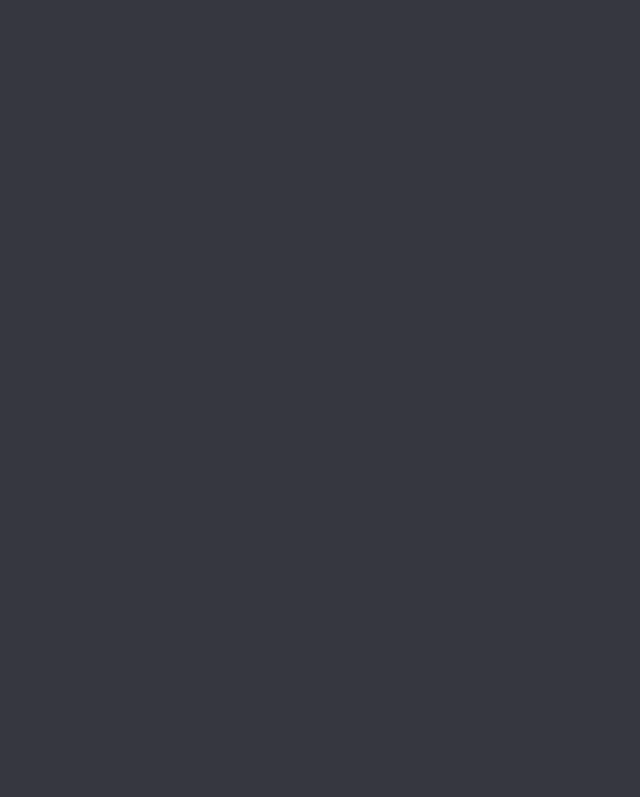
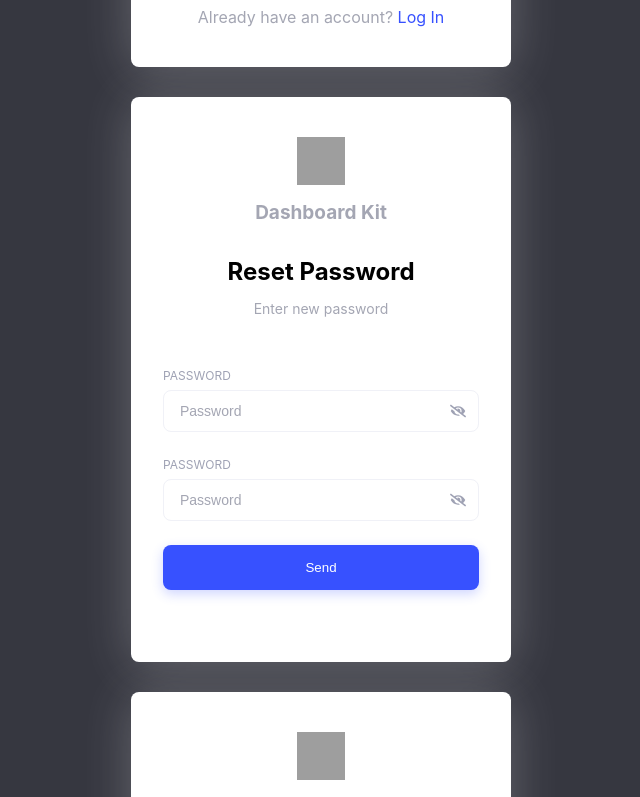
Before and after one commit to nikitashevchenkodp/dashboard-chi, a React (Create React App) app: page / in a window 1280 px wide. Shown: the part 1400-2197 px from the top of the page, without its empty margins (319-959 px from the left). Built offline with nearby package versions, Linux system fonts and the light colour scheme; grey boxes are pictures that could not be loaded.

Commit message:
denied state switching in LoginPage

```diff
--- a/src/components/forgot-password/forgot-password.tsx
+++ b/src/components/forgot-password/forgot-password.tsx
@@ -3,19 +3,13 @@ import Button from '../button';
 import Form from '../form';
 import Input from '../input';
 
-const ForgotPassword = ({ changeForm }: { changeForm: () => void }) => {
+const ForgotPassword = () => {
   return (
-    <Form
-      title={'Forgot password?'}
-      subtitle={'Enter your email from registered account'}
-      question={'Don’t have an account?'}
-      change={'Sign Up'}
-      onSubmit={() => {}}
-    >
+    <Form title={'Forgot password?'} subtitle={'Enter your email from registered account'} onSubmit={() => {}}>
       <Input type="text" label={'email'} placeholder={'Email adress'} />
       <Button>Send</Button>
       <span className="form__question">Don't have an account? </span>
-      <span className="form__change" onClick={changeForm}>
+      <span className="form__change" onClick={() => {}}>
         Sign Up
       </span>
     </Form>
--- a/src/components/form/form.tsx
+++ b/src/components/form/form.tsx
@@ -6,8 +6,6 @@ type FormProps = {
   children: React.ReactNode;
   title: string;
   subtitle: string;
-  question?: string;
-  change?: string;
   onSubmit?: () => void;
 };
 
--- a/src/components/login/login.tsx
+++ b/src/components/login/login.tsx
@@ -4,14 +4,14 @@ import Input from '../input';
 import Button from '../button';
 import './login.scss';
 
-const LogIn = ({ changeForm }: { changeForm: () => void }) => {
+const LogIn = () => {
   return (
     <Form title={'Log In to Dashboard Kit'} subtitle={'Enter your email and password'} onSubmit={() => {}}>
       <Input type="text" label={'email'} placeholder={'Email adress'} name="email" />
       <Input type="password" name="password" />
       <Button>Log In</Button>
       <span className="form__question">Don't have an account? </span>
-      <span className="form__change" onClick={changeForm}>
+      <span className="form__change" onClick={() => {}}>
         Sign Up
       </span>
     </Form>
--- a/src/components/reset-password/reset-password.tsx
+++ b/src/components/reset-password/reset-password.tsx
@@ -3,14 +3,9 @@ import Button from '../button';
 import Form from '../form';
 import Input from '../input';
 
-const ResetPassword = ({ changeForm }: { changeForm: () => void }) => {
+const ResetPassword = () => {
   return (
-    <Form
-      title={'Reset Password'}
-      subtitle={'Enter new password'}
-      question={'Don’t have an account?'}
-      change={'Sign Up'}
-    >
+    <Form title={'Reset Password'} subtitle={'Enter new password'}>
       <Input type="password" />
       <Input type="password" />
       <Button>Send</Button>
--- a/src/components/signup/signin.tsx
+++ b/src/components/signup/signin.tsx
@@ -2,7 +2,7 @@ import React from 'react';
 import Button from '../button';
 import Form from '../form';
 import Input from '../input';
-const SignUp = ({ changeForm }: { changeForm: () => void }) => {
+const SignUp = () => {
   return (
     <Form title={'Sign Up'} subtitle={'Create a new account'} onSubmit={() => {}}>
       <Input type="email" label={'email'} placeholder={'email address'} />
@@ -12,7 +12,7 @@ const SignUp = ({ changeForm }: { changeForm: () => void }) => {
       <Input type="password" />
       <Button>Sign Up</Button>
       <span className="form__question">Already have an account? </span>
-      <span className="form__change" onClick={changeForm}>
+      <span className="form__change" onClick={() => {}}>
         Log In
       </span>
     </Form>
--- a/src/pages/login-page/login-page.tsx
+++ b/src/pages/login-page/login-page.tsx
@@ -6,17 +6,14 @@ import ResetPassword from '../../components/reset-password/reset-password';
 import SignUp from '../../components/signup/signin';
 
 import './login-page.scss';
-type State = 'login' | 'signup' | 'forgotPass' | 'resetPass';
 
 const LoginPage = () => {
-  const [kindOfForm, setKindOfForm] = useState<State>('login');
-
   return (
     <div className="login-page">
-      {kindOfForm === 'login' && <LogIn changeForm={() => setKindOfForm('signup')} />}
-      {kindOfForm === 'signup' && <SignUp changeForm={() => setKindOfForm('login')} />}
-      {kindOfForm === 'forgotPass' && <ResetPassword changeForm={() => setKindOfForm('resetPass')} />}
-      {kindOfForm === 'resetPass' && <ForgotPassword changeForm={() => setKindOfForm('forgotPass')} />}
+      <LogIn />
+      <SignUp />
+      <ResetPassword />
+      <ForgotPassword />
     </div>
   );
 };
```
